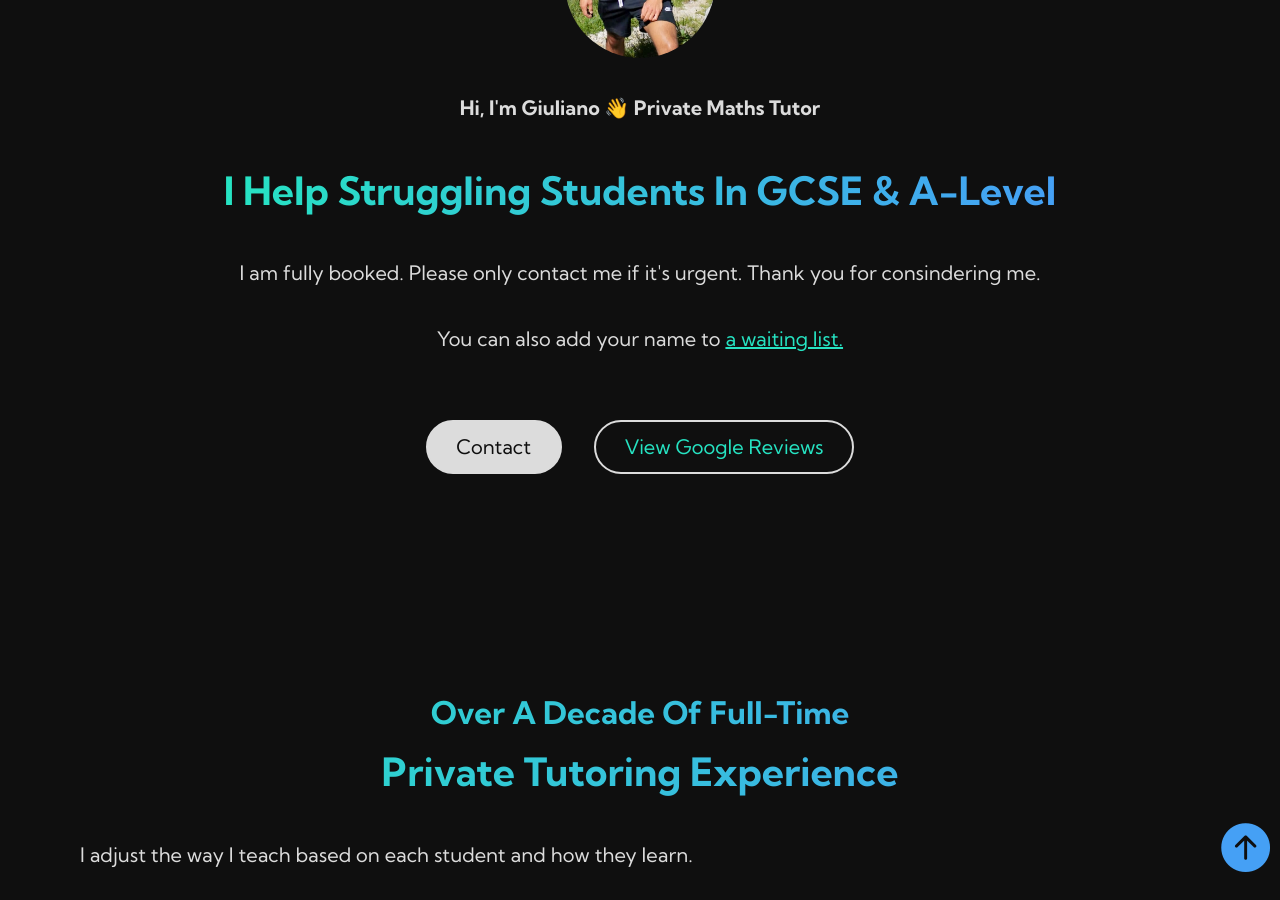
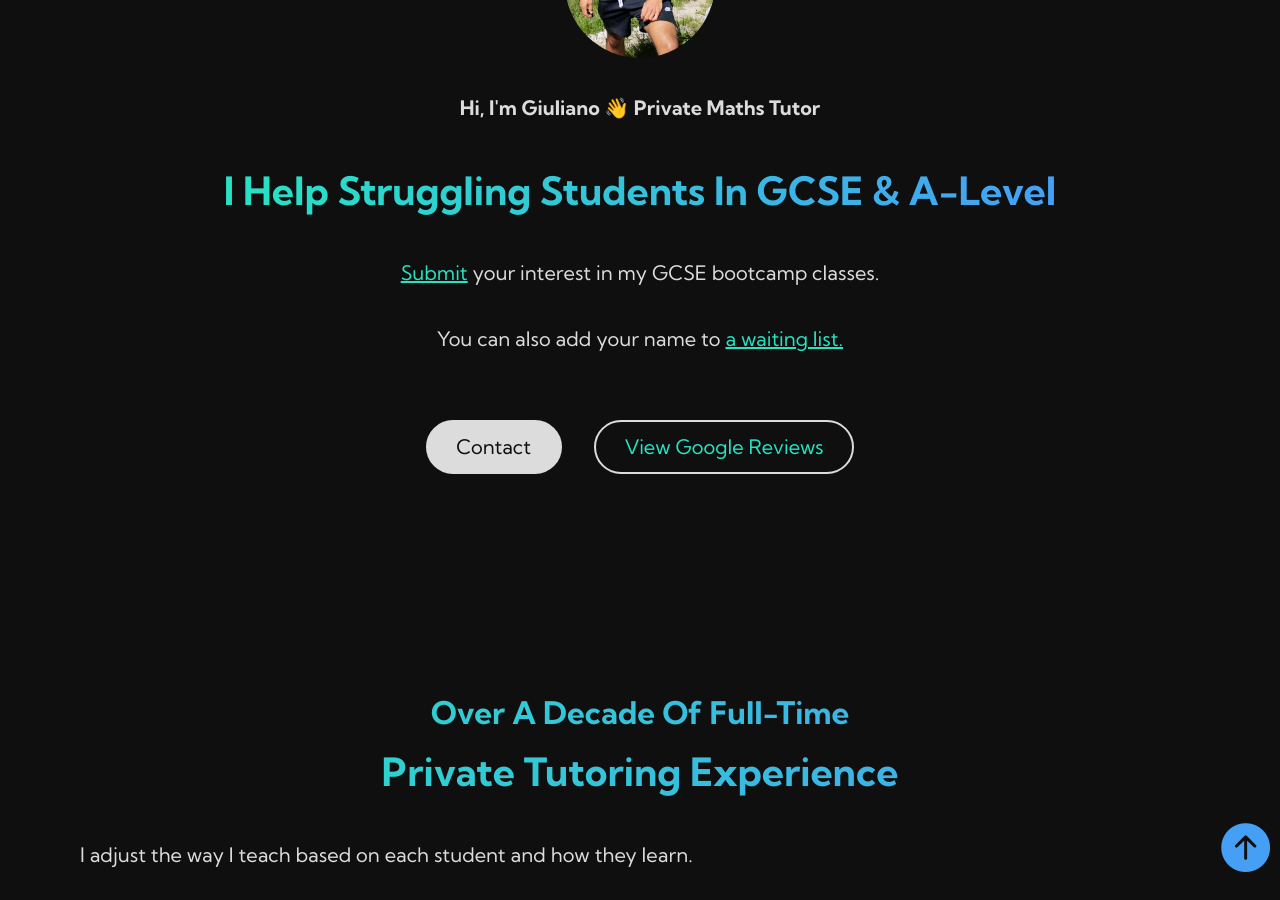
Before and after one commit to GG1982/Jekyll-ggmaths, a Jekyll site: the page built from pages/index.html, in a window 1280 px wide and 900 px high, scrolled down 405 px. Built offline with Jekyll 4.4.1, drawn with Linux system fonts in a browser that asks for light colours.

Commit message:
include bootcamp classes

```diff
--- a/_includes/form.html
+++ b/_includes/form.html
@@ -37,6 +37,7 @@
         <select name="Level" id="level" class="form-select" aria-label="Enter Your Level" required>
             <option value="" disabled selected>Select Your Tutoring Requirements</option>
             <option value="GCSE">GCSE</option>
+            <option value="GCSE">GCSE Bootcamp</option>
             <option value="A-Level">A-Level</option>
             <option value="Olympiad">Olympiad</option>
             <option value="University">University Entrance</option>
--- a/pages/index.html
+++ b/pages/index.html
@@ -10,7 +10,7 @@ permalink: /
                     <img src="{{ site.baseurl }}/assets/images/giuliano-hiking.jpeg" alt="a picture of Giuliano hiking up a mountain, blue skies and a mountain full of tress in the background">
                     <h1 class="font-0 capitalize">Hi, I'm Giuliano 👋 private maths tutor</h1>
                     <h2 class="font-3 fancy-text block">I help struggling students in GCSE & A-Level</h2>
-                    <p class="ch-70">I am fully booked. Please only contact me if it's urgent. Thank you for consindering me.</p>
+                    <p class="ch-70"><a href="#contact" class="body-link capitalize">Submit</a> your interest in my GCSE bootcamp classes.</p>
 
                     <p>You can also add your name to <a href="#contact" class="body-link">a waiting list.</a></p>
                     <!-- <p><a href="#contact" class="body-link capitalize">book now</a> to stay ahead.</p> -->
```
Also changed, not shown: 1 other file.
